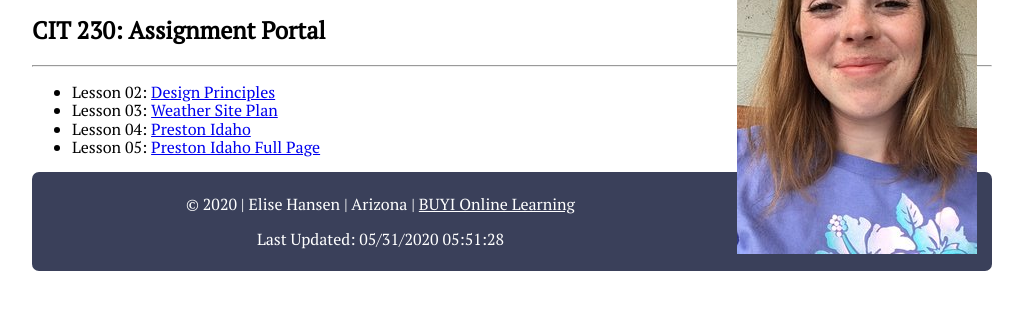
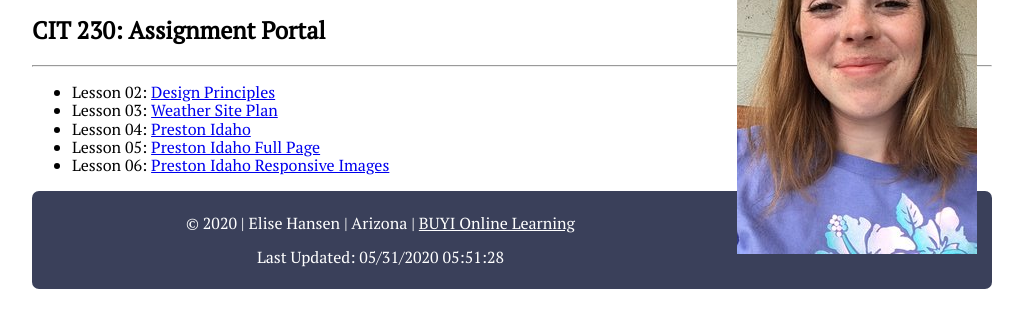
Before and after one commit to uniquelise01/uniquelise01.github.io, a plain HTML site: page index.html in a window 1280 px wide. Shown: the part 131-458 px from the top of the page, without its empty margins (128-1151 px from the left). Drawn offline with Linux system fonts and the light colour scheme; a script that the page names is missing.

Commit message:
updated week 6 assignment portal

```diff
--- a/index.html
+++ b/index.html
@@ -24,6 +24,7 @@
             <li>Lesson 03: <a href="lesson3/index.html">Weather Site Plan</a></li>
             <li>Lesson 04: <a href="./lesson4/preston-4.html">Preston Idaho</a></li>
             <li>Lesson 05: <a href="./lesson5/preston-5.html">Preston Idaho Full Page</a></li>
+            <li>Lesson 06: <a href="./lesson6/preston-6.html">Preston Idaho Responsive Images</a></li>
         </ul>
     </main>
 
```
